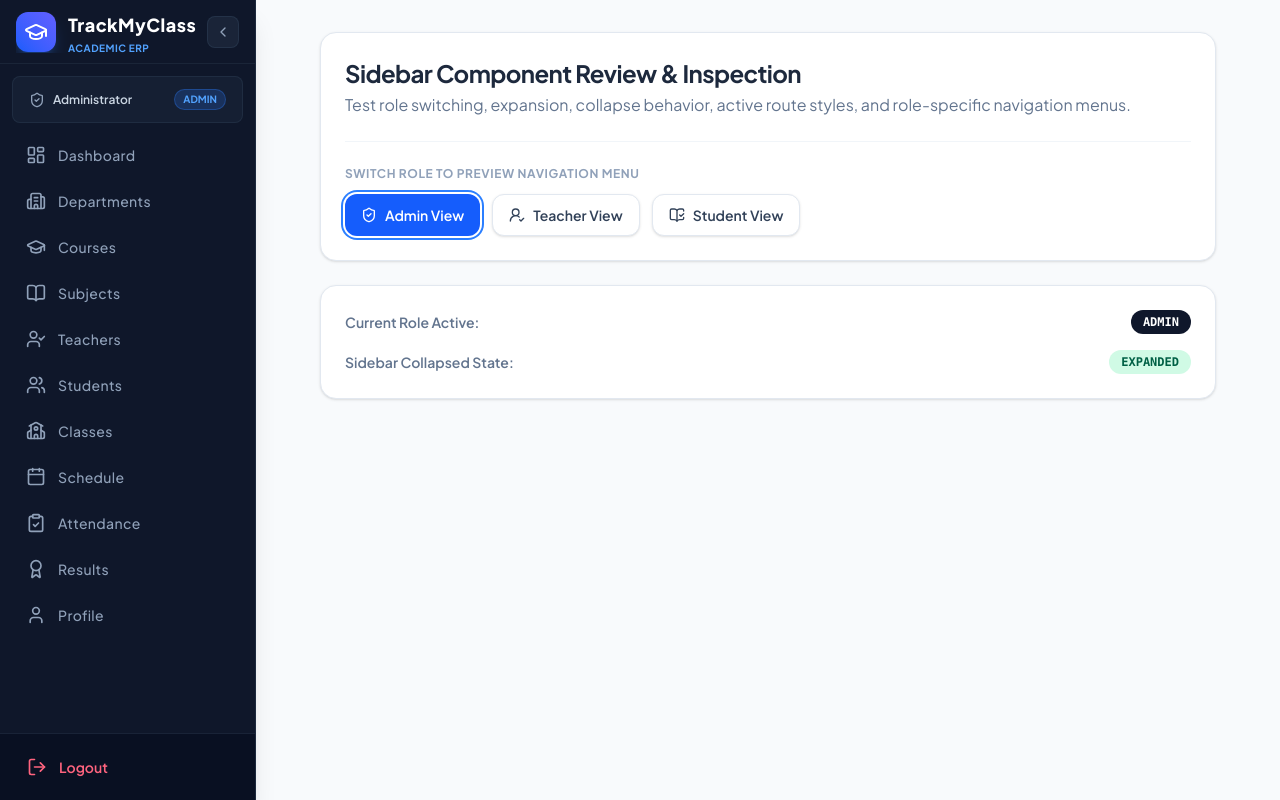
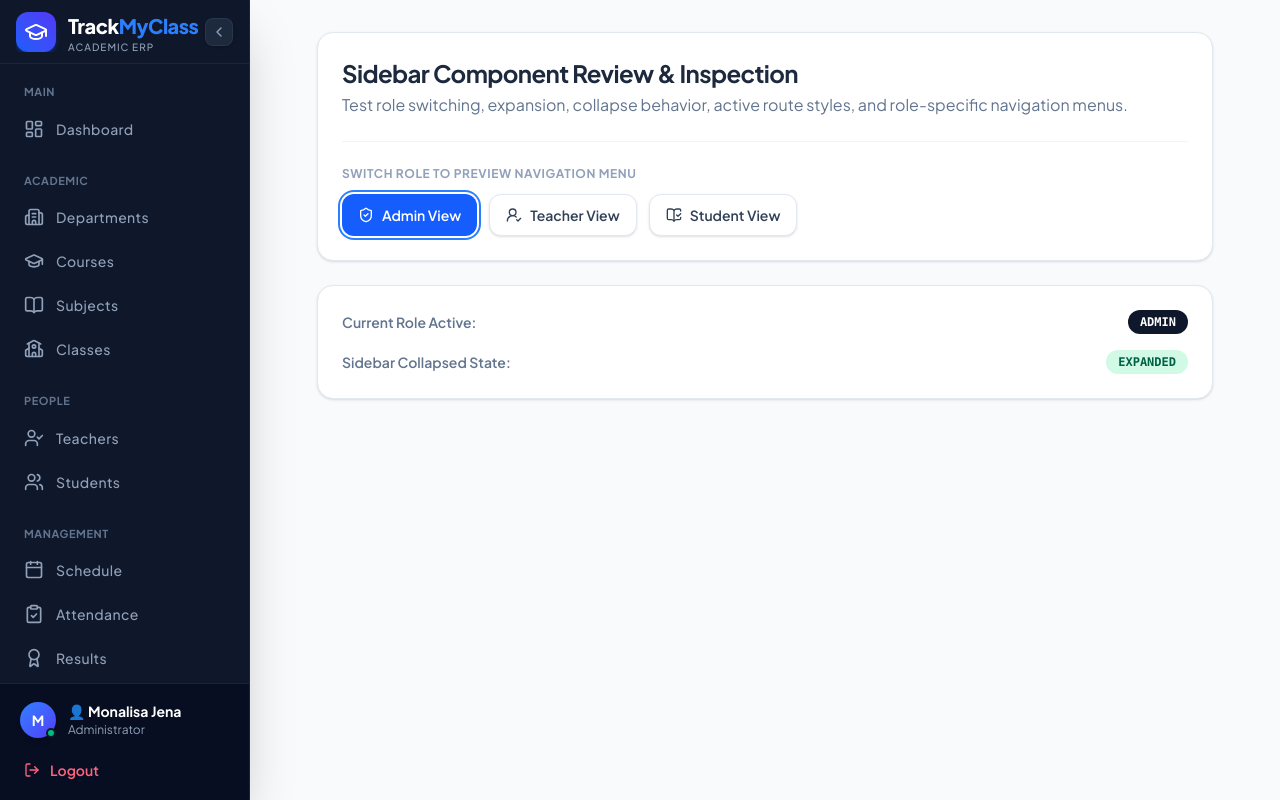
Before and after one commit to Monalisa-XD/track-my-class-frontend, a React (Vite) app: page / in a window 1280 px wide. Built offline with nearby package versions, Linux system fonts and the light colour scheme.

Commit message:
Refactor Sidebar component to categorize navigation items into sections by user role

```diff
--- a/src/layouts/Sidebar/Sidebar.jsx
+++ b/src/layouts/Sidebar/Sidebar.jsx
@@ -25,84 +25,141 @@
 import './Sidebar.css';
 
 /**
- * Navigation items configuration by user role
+ * Categorized Navigation configuration by user role
  */
-const MENU_CONFIG = {
+const CATEGORIZED_MENU = {
   ADMIN: [
-    { label: 'Dashboard', path: '/admin/dashboard', icon: LayoutDashboard },
+    {
+      section: 'MAIN',
+      items: [
+        { label: 'Dashboard', path: '/admin/dashboard', icon: LayoutDashboard }
+      ]
+    },
+    {
+      section: 'ACADEMIC',
+      items: [
         { label: 'Departments', path: '/admin/departments', icon: Building2 },
         { label: 'Courses', path: '/admin/courses', icon: GraduationCap },
         { label: 'Subjects', path: '/admin/subjects', icon: BookOpen },
+        { label: 'Classes', path: '/admin/classes', icon: School }
+      ]
+    },
+    {
+      section: 'PEOPLE',
+      items: [
         { label: 'Teachers', path: '/admin/teachers', icon: UserCheck },
-    { label: 'Students', path: '/admin/students', icon: Users },
-    { label: 'Classes', path: '/admin/classes', icon: School },
+        { label: 'Students', path: '/admin/students', icon: Users }
+      ]
+    },
+    {
+      section: 'MANAGEMENT',
+      items: [
         { label: 'Schedule', path: '/admin/schedule', icon: Calendar },
         { label: 'Attendance', path: '/admin/attendance', icon: ClipboardCheck },
-    { label: 'Results', path: '/admin/results', icon: Award },
-    { label: 'Profile', path: '/admin/profile', icon: User },
+        { label: 'Results', path: '/admin/results', icon: Award }
+      ]
+    },
+    {
+      section: 'ACCOUNT',
+      items: [
+        { label: 'Profile', path: '/admin/profile', icon: User }
+      ]
+    }
   ],
   TEACHER: [
-    { label: 'Dashboard', path: '/teacher/dashboard', icon: LayoutDashboard },
+    {
+      section: 'MAIN',
+      items: [
+        { label: 'Dashboard', path: '/teacher/dashboard', icon: LayoutDashboard }
+      ]
+    },
+    {
+      section: 'TEACHING',
+      items: [
         { label: 'Schedule', path: '/teacher/schedule', icon: Calendar },
+        { label: 'Attendance', path: '/teacher/attendance', icon: ClipboardCheck },
         { label: 'Students', path: '/teacher/students', icon: Users },
-    { label: 'Attendance', path: '/teacher/attendance', icon: ClipboardCheck },
         { label: 'Resources', path: '/teacher/resources', icon: FolderKanban },
-    { label: 'Results', path: '/teacher/results', icon: Award },
-    { label: 'Profile', path: '/teacher/profile', icon: User },
+        { label: 'Results', path: '/teacher/results', icon: Award }
+      ]
+    },
+    {
+      section: 'ACCOUNT',
+      items: [
+        { label: 'Profile', path: '/teacher/profile', icon: User }
+      ]
+    }
   ],
   STUDENT: [
-    { label: 'Dashboard', path: '/student/dashboard', icon: LayoutDashboard },
-    { label: 'Profile', path: '/student/profile', icon: User },
+    {
+      section: 'MAIN',
+      items: [
+        { label: 'Dashboard', path: '/student/dashboard', icon: LayoutDashboard }
+      ]
+    },
+    {
+      section: 'ACADEMIC',
+      items: [
         { label: 'Schedule', path: '/student/schedule', icon: Calendar },
         { label: 'Attendance', path: '/student/attendance', icon: ClipboardCheck },
         { label: 'Results', path: '/student/results', icon: Award },
         { label: 'Syllabus', path: '/student/syllabus', icon: BookMarked },
-    { label: 'Resources', path: '/student/resources', icon: FolderDown },
+        { label: 'Resources', path: '/student/resources', icon: FolderDown }
+      ]
+    },
+    {
+      section: 'ACCOUNT',
+      items: [
+        { label: 'Profile', path: '/student/profile', icon: User }
+      ]
+    }
   ]
 };
 
-const ROLE_BADGES = {
-  ADMIN: { label: 'Administrator', bg: 'bg-blue-500/20 text-blue-400 border-blue-500/30', icon: ShieldCheck },
-  TEACHER: { label: 'Faculty Member', bg: 'bg-emerald-500/20 text-emerald-400 border-emerald-500/30', icon: UserCheck2 },
-  STUDENT: { label: 'Student', bg: 'bg-purple-500/20 text-purple-400 border-purple-500/30', icon: BookOpenCheck }
+const ROLE_DETAILS = {
+  ADMIN: { label: 'Administrator', badgeBg: 'bg-blue-500/20 text-blue-400 border-blue-500/30' },
+  TEACHER: { label: 'Faculty Member', badgeBg: 'bg-emerald-500/20 text-emerald-400 border-emerald-500/30' },
+  STUDENT: { label: 'Student', badgeBg: 'bg-purple-500/20 text-purple-400 border-purple-500/30' }
 };
 
 /**
- * Sidebar Component
- * @param {Object} props
- * @param {string} props.role - Current user role: 'ADMIN' | 'TEACHER' | 'STUDENT'
- * @param {boolean} props.isCollapsed - Collapse state
- * @param {Function} props.onToggleCollapse - Function to toggle collapse
- * @param {Function} props.onLogout - Callback on logout click
+ * Enhanced Sidebar Component
  */
 export default function Sidebar({
   role = 'ADMIN',
   isCollapsed = false,
   onToggleCollapse,
-  onLogout
+  onLogout,
+  user = { name: 'Monalisa Jena', email: 'monalisa@vssut.ac.in' }
 }) {
   const location = useLocation();
-  const navItems = MENU_CONFIG[role?.toUpperCase()] || MENU_CONFIG.ADMIN;
-  const roleBadge = ROLE_BADGES[role?.toUpperCase()] || ROLE_BADGES.ADMIN;
-  const RoleIcon = roleBadge.icon;
+  const menuSections = CATEGORIZED_MENU[role?.toUpperCase()] || CATEGORIZED_MENU.ADMIN;
+  const roleMeta = ROLE_DETAILS[role?.toUpperCase()] || ROLE_DETAILS.ADMIN;
 
   return (
     <aside
-      className={`relative h-screen bg-[#0F172A] text-slate-300 flex flex-col justify-between transition-all duration-300 ease-in-out z-30 select-none border-r border-slate-800 shadow-xl dark-scrollbar ${
-        isCollapsed ? 'w-20' : 'w-64'
+      className={`relative h-screen bg-[#0F172A] text-slate-300 flex flex-col justify-between transition-all duration-300 ease-in-out z-30 select-none border-r border-slate-800/80 shadow-2xl ${
+        isCollapsed ? 'w-[76px]' : 'w-[250px]'
       }`}
     >
       {/* Top Section: Logo & Toggle */}
-      <div>
-        <div className="flex items-center justify-between h-16 px-4 border-b border-slate-800/80">
+      <div className="flex flex-col flex-1 min-h-0">
+        <div className="flex items-center justify-between h-16 px-4 border-b border-slate-800/80 shrink-0">
           <div className="flex items-center gap-3 overflow-hidden">
-            <div className="flex items-center justify-center min-w-10 h-10 rounded-xl bg-gradient-to-tr from-blue-600 to-indigo-500 text-white shadow-lg shadow-blue-500/25">
+            {/* Logo Icon */}
+            <div className="flex items-center justify-center w-10 h-10 rounded-xl bg-gradient-to-tr from-blue-600 to-indigo-600 text-white shadow-md shadow-blue-600/30 shrink-0">
               <GraduationCap className="w-6 h-6" />
             </div>
+
+            {/* Logo Text */}
             {!isCollapsed && (
-              <div className="flex flex-col tracking-tight leading-none">
-                <span className="font-extrabold text-white text-lg tracking-wide">TrackMyClass</span>
-                <span className="text-[10px] uppercase font-bold tracking-wider text-blue-400 mt-1">Academic ERP</span>
+              <div className="flex flex-col leading-none">
+                <span className="text-xl font-extrabold text-white tracking-tight">
+                  Track<span className="text-blue-500">MyClass</span>
+                </span>
+                <span className="text-[10px] font-medium tracking-widest text-slate-400 uppercase mt-0.5">
+                  Academic ERP
+                </span>
               </div>
             )}
           </div>
@@ -111,32 +168,37 @@
           <button
             onClick={onToggleCollapse}
             type="button"
-            className="hidden md:flex items-center justify-center w-8 h-8 rounded-lg bg-slate-800/80 hover:bg-slate-700 text-slate-400 hover:text-white transition-colors border border-slate-700/50"
+            className="hidden md:flex items-center justify-center w-7 h-7 rounded-lg bg-slate-800 hover:bg-slate-700 text-slate-400 hover:text-white transition-all border border-slate-700/60 shadow-sm"
             title={isCollapsed ? "Expand Sidebar" : "Collapse Sidebar"}
             aria-label="Toggle Sidebar"
           >
-            {isCollapsed ? <ChevronRight className="w-4 h-4" /> : <ChevronLeft className="w-4 h-4" />}
+            <ChevronLeft
+              className={`w-4 h-4 transition-transform duration-300 ${
+                isCollapsed ? 'rotate-180' : ''
+              }`}
+            />
           </button>
         </div>
 
-        {/* User Role Badge */}
-        {!isCollapsed && (
-          <div className="px-4 py-3 mx-3 mt-3 rounded-lg bg-slate-800/50 border border-slate-700/40 flex items-center justify-between">
-            <div className="flex items-center gap-2">
-              <RoleIcon className="w-4 h-4 text-slate-400" />
-              <span className="text-xs font-semibold text-slate-300">{roleBadge.label}</span>
+        {/* Navigation Categories */}
+        <nav className="flex-1 overflow-y-auto px-3 py-3 space-y-4 sidebar-scroll">
+          {menuSections.map((group) => (
+            <div key={group.section} className="space-y-1">
+              {/* Category Header */}
+              {!isCollapsed ? (
+                <div className="px-3 pt-2 pb-1 text-[11px] font-bold tracking-wider text-slate-500 uppercase">
+                  {group.section}
                 </div>
-            <span className={`text-[10px] font-bold px-2 py-0.5 rounded-full border ${roleBadge.bg}`}>
-              {role?.toUpperCase()}
-            </span>
-          </div>
+              ) : (
+                <div className="my-2 border-t border-slate-800/60" />
               )}
 
-        {/* Navigation Links */}
-        <nav className="p-3 space-y-1.5 overflow-y-auto max-h-[calc(100vh-210px)]">
-          {navItems.map((item) => {
+              {/* Items in Category */}
+              {group.items.map((item) => {
                 const ItemIcon = item.icon;
-            const isActive = location.pathname === item.path || (item.path !== '/' && location.pathname.startsWith(item.path));
+                const isActive =
+                  location.pathname === item.path ||
+                  (item.path !== '/' && location.pathname.startsWith(item.path));
 
                 return (
                   <NavLink
@@ -144,43 +206,81 @@
                     to={item.path}
                     className={({ isActive: isLinkActive }) => {
                       const active = isActive || isLinkActive;
-                  return `group relative flex items-center gap-3 px-3.5 py-2.5 rounded-xl font-medium text-sm transition-all duration-200 ${
+                      return `group relative flex items-center gap-3 px-3 py-2.5 rounded-xl text-sm font-medium transition-all duration-150 ${
                         active
-                      ? 'bg-blue-600 text-white font-semibold shadow-md shadow-blue-600/30'
-                      : 'text-slate-400 hover:bg-slate-800/80 hover:text-white'
+                          ? 'bg-[#2563EB] text-white font-semibold shadow-md shadow-blue-600/30 overflow-hidden'
+                          : 'text-slate-400 hover:bg-slate-800/70 hover:text-slate-100'
                       }`;
                     }}
                   >
-                <ItemIcon className="w-5 h-5 shrink-0 transition-transform duration-200 group-hover:scale-110" />
+                    {({ isActive: isLinkActive }) => {
+                      const active = isActive || isLinkActive;
+                      return (
+                        <>
+                          {/* Active Left Indicator Bar */}
+                          {active && (
+                            <span className="absolute left-0 top-2 bottom-2 w-1 bg-white rounded-r-full shadow-sm" />
+                          )}
+
+                          <ItemIcon
+                            className={`w-5 h-5 shrink-0 transition-transform duration-200 ${
+                              active ? 'text-white' : 'text-slate-400 group-hover:text-white group-hover:scale-105'
+                            }`}
+                          />
 
                           {!isCollapsed && (
                             <span className="truncate tracking-wide">{item.label}</span>
                           )}
 
-                {/* Collapsed Tooltip */}
+                          {/* Tooltip on Collapsed State */}
                           {isCollapsed && (
                             <div className="absolute left-full ml-3 px-3 py-1.5 bg-slate-900 text-white text-xs font-semibold rounded-lg shadow-xl opacity-0 pointer-events-none group-hover:opacity-100 transition-opacity duration-200 whitespace-nowrap z-50 border border-slate-700">
                               {item.label}
                             </div>
                           )}
+                        </>
+                      );
+                    }}
                   </NavLink>
                 );
               })}
+            </div>
+          ))}
         </nav>
       </div>
 
-      {/* Bottom Section: Logout */}
-      <div className="p-3 border-t border-slate-800/80 bg-slate-950/40">
+      {/* Bottom Section: User Profile & Logout */}
+      <div className="p-3 border-t border-slate-800/80 bg-slate-950/50 space-y-2">
+        {/* User Card */}
+        <div className={`flex items-center gap-3 px-2 py-1.5 rounded-xl ${isCollapsed ? 'justify-center' : ''}`}>
+          <div className="relative flex items-center justify-center w-9 h-9 rounded-full bg-gradient-to-br from-blue-500 to-indigo-600 text-white font-bold text-sm shrink-0 shadow-md">
+            {user?.name ? user.name.charAt(0) : 'U'}
+            <span className="absolute bottom-0 right-0 w-2.5 h-2.5 bg-emerald-500 rounded-full border-2 border-[#0F172A]" />
+          </div>
+
+          {!isCollapsed && (
+            <div className="flex flex-col min-w-0 flex-1">
+              <span className="text-sm font-bold text-white truncate leading-snug">
+                👤 {user?.name || 'Monalisa Jena'}
+              </span>
+              <span className="text-xs text-slate-400 truncate">
+                {roleMeta.label}
+              </span>
+            </div>
+          )}
+        </div>
+
+        {/* Logout Button */}
         <button
           onClick={onLogout}
           type="button"
-          className={`w-full flex items-center gap-3 px-3.5 py-2.5 rounded-xl font-medium text-sm text-rose-400 hover:bg-rose-500/10 hover:text-rose-300 transition-colors border border-transparent hover:border-rose-500/20 group ${
+          className={`w-full flex items-center gap-2.5 px-3 py-2 rounded-xl text-sm font-semibold text-rose-400 hover:bg-rose-500/10 hover:text-rose-300 transition-all duration-150 group ${
             isCollapsed ? 'justify-center' : ''
           }`}
           title="Sign out of your account"
         >
-          <LogOut className="w-5 h-5 shrink-0 transition-transform group-hover:-translate-x-0.5" />
-          {!isCollapsed && <span className="font-semibold">Logout</span>}
+          <LogOut className="w-4 h-4 shrink-0 transition-transform group-hover:-translate-x-0.5" />
+          {!isCollapsed && <span>Logout</span>}
         </button>
       </div>
     </aside>
```
Lines whose indentation alone changed are shown as unchanged.
